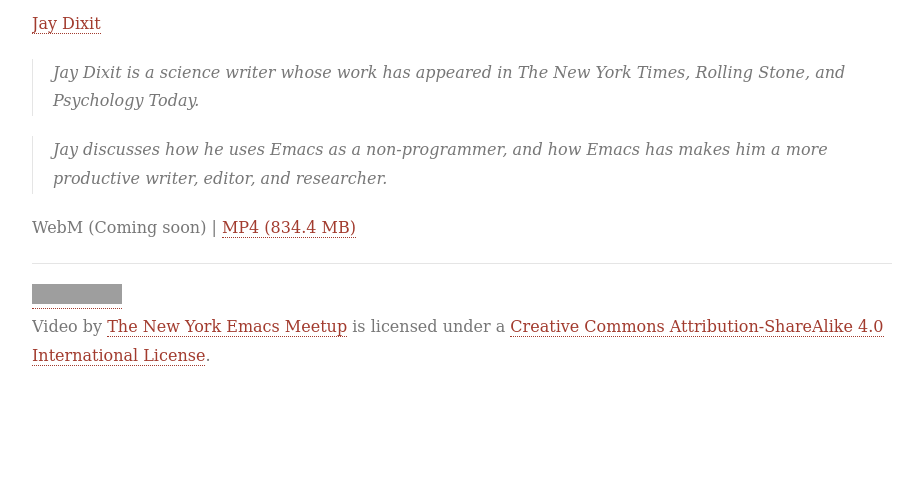
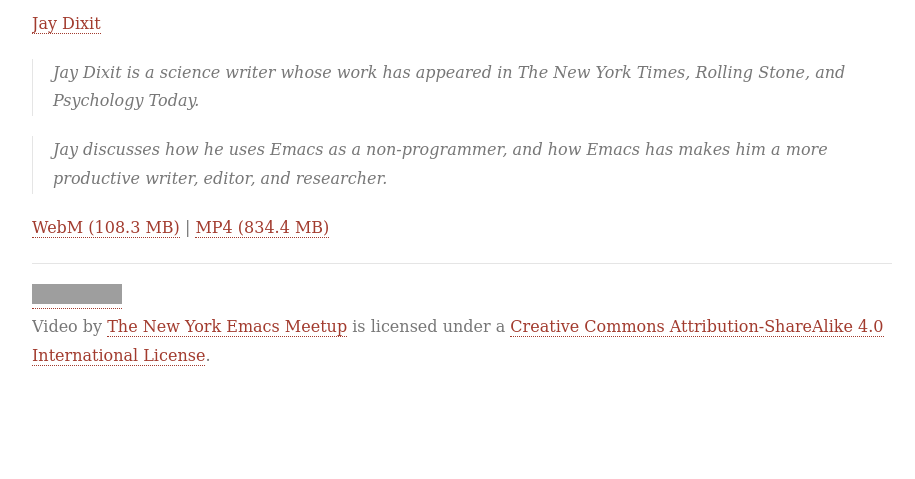
Before and after one commit to emacsnyc/emacsnyc.github.io, a Jekyll site: the page built from _posts/2015-09-08-emacs-for-writers.md, in a window 1280 px wide. Shown: the part 645-1124 px from the top of the page, without its empty margins (178-1093 px from the left). Built offline with Jekyll 4.4.1, drawn with Linux system fonts in a browser that asks for light colours; grey boxes are pictures that could not be loaded.

Commit message:
Add WebM file for Jay Dixit Talk

```diff
--- a/_posts/2015-09-08-emacs-for-writers.md
+++ b/_posts/2015-09-08-emacs-for-writers.md
@@ -12,7 +12,7 @@ date: 2015-09-08
 
 > Jay discusses how he uses Emacs as a non-programmer, and how Emacs has makes him a more productive writer, editor, and researcher.
 
-WebM (Coming soon) |
+[WebM (108.3 MB)](https://s3.amazonaws.com/emacsnyc-talks/Jay+Dixit+-+Emacs+For+Writers.webm) |
 [MP4 (834.4 MB)](https://s3.amazonaws.com/emacsnyc-talks/Jay+Dixit+-+Emacs+For+Writers.mp4)
 
 [Jay Dixit]: http://jaydixit.com/
```
